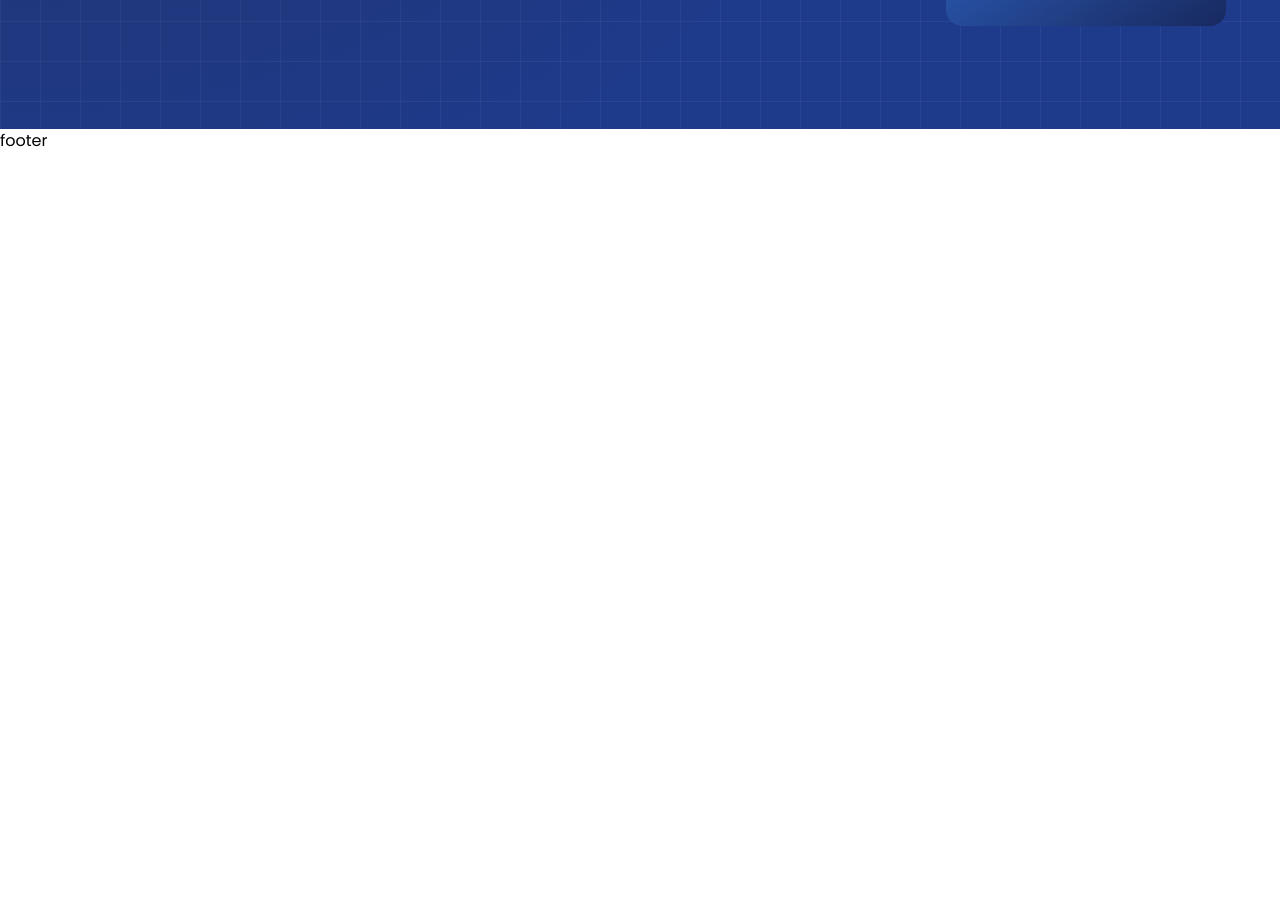
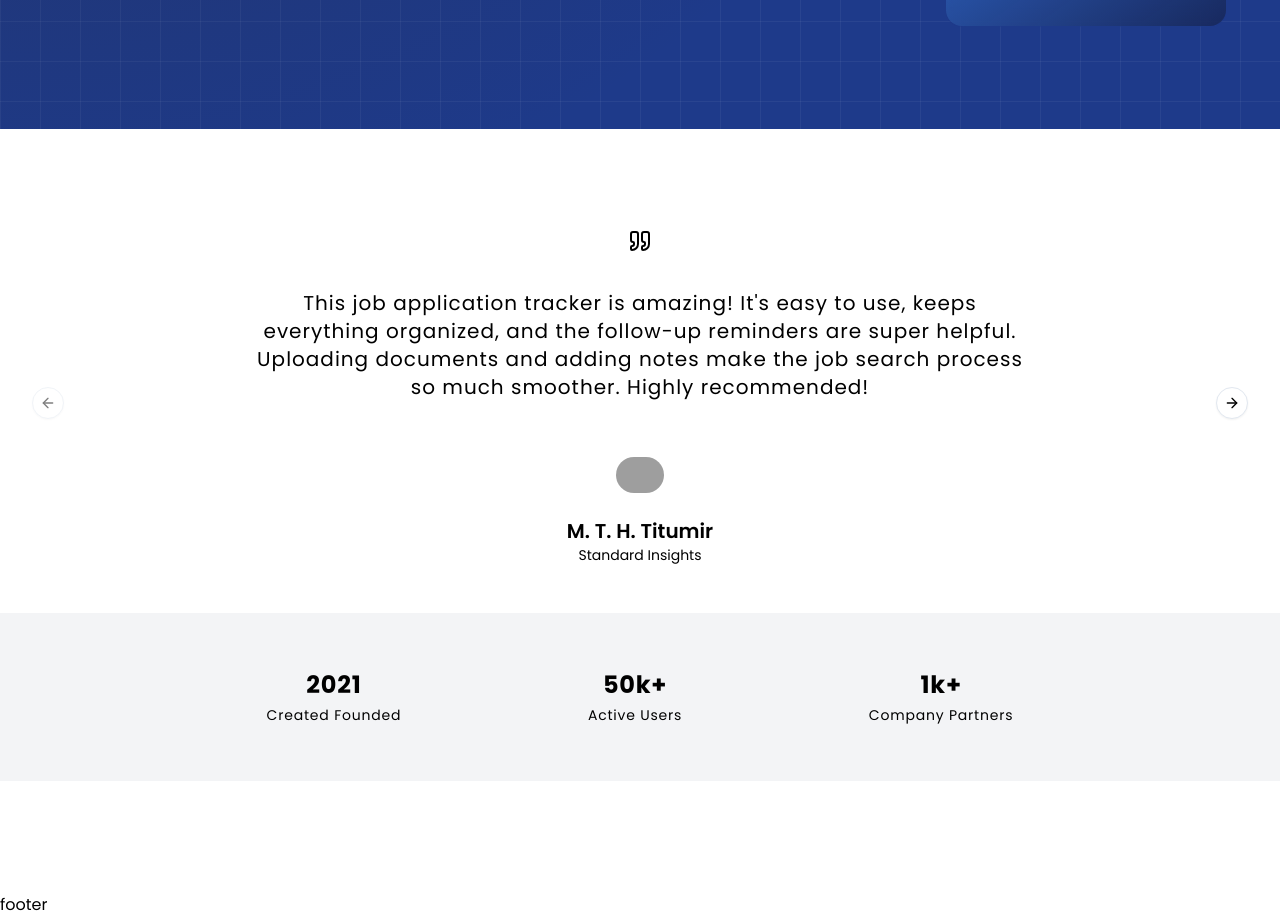
Before and after one commit to Career-Dock/career-dock-frontend, a Next.js app: page / in a window 1280 px wide. Shown: the part 2540-3457 px from the top of the page. Before the commit the page ends 2693 px from the top, so only its background shows below. Built offline with nearby package versions, Linux system fonts and the light colour scheme; grey boxes are pictures that could not be loaded.

Commit message:
feat: testimonial carosel added

```diff
--- a/next.config.js
+++ b/next.config.js
@@ -1,4 +1,13 @@
 /** @type {import('next').NextConfig} */
-const nextConfig = {}
+const nextConfig = {
+  images: {
+    remotePatterns: [
+      {
+        protocol: "https",
+        hostname: "**",
+      },
+    ],
+  },
+};
 
-module.exports = nextConfig
+module.exports = nextConfig;
--- a/package.json
+++ b/package.json
@@ -31,7 +31,7 @@
     "@radix-ui/react-select": "^2.1.2",
     "@radix-ui/react-separator": "^1.1.0",
     "@radix-ui/react-slider": "^1.2.1",
-    "@radix-ui/react-slot": "^1.1.0",
+    "@radix-ui/react-slot": "^1.1.1",
     "@radix-ui/react-switch": "^1.1.1",
     "@radix-ui/react-tabs": "^1.1.1",
     "@radix-ui/react-toast": "^1.2.2",
--- /dev/null
+++ b/src/app/(mainLayout)/_components/landing/testimonial-carousel.tsx
@@ -0,0 +1,110 @@
+import {
+  Carousel,
+  CarouselContent,
+  CarouselItem,
+  CarouselNext,
+  CarouselPrevious,
+} from "@/components/ui/carousel";
+import MaxWidthWrapper from "@/components/common/max-width-wrapper";
+import { Quote } from "lucide-react";
+import Image from "next/image";
+
+const TestimonialCarousel = () => {
+  const testimonials = [
+    {
+      text: "This job application tracker is amazing! It's easy to use, keeps everything organized, and the follow-up reminders are super helpful. Uploading documents and adding notes make the job search process so much smoother. Highly recommended!",
+      name: "M. T. H. Titumir",
+      company: "Standard Insights",
+      designation: "Full Stack Developer",
+      image: "https://ca.slack-edge.com/T1HBNSSKS-U07EN8GE5FV-c870771c1b9c-512",
+    },
+    {
+      text: "This job application tracker is amazing! It's easy to use, keeps everything organized, and the follow-up reminders are super helpful. Uploading documents and adding notes make the job search process so much smoother. Highly recommended!",
+      name: "Chowdhury Tafsir Ahmed Siddiki",
+      company: "Standard Insights",
+      image: "https://ca.slack-edge.com/T1HBNSSKS-U080LDJ7LS3-g159e0bd3616-512",
+    },
+    {
+      text: "This job application tracker is amazing! It's easy to use, keeps everything organized, and the follow-up reminders are super helpful. Uploading documents and adding notes make the job search process so much smoother. Highly recommended!",
+      name: "Mohammad Tanvir Chowdhury",
+      company: "Standard Insights",
+      image: "https://ca.slack-edge.com/T1HBNSSKS-U07S3GW2GKU-7a3f2fbf1508-512",
+    },
+  ];
+  return (
+    <div className="py-24">
+      <MaxWidthWrapper>
+        <Carousel className="w-full">
+          <CarouselContent>
+            {testimonials.map((test, index) => (
+              <CarouselItem key={index} className="w-full">
+                <div className="flex flex-col items-center justify-center px-4 text-center">
+                  <div className="px-3 py-1 text-xl mb-8">
+                    <Quote />
+                  </div>
+
+                  <div className="max-w-3xl">
+                    <p className="text-xl tracking-wider">{test.text}</p>
+                  </div>
+
+                  <div className="mt-10 flex flex-col items-center gap-4 sm:flex-row">
+                    <div className="flex flex-col items-center gap-3 p-4">
+                      <div className="relative w-12 h-12 rounded-full">
+                        <Image
+                          src={test.image}
+                          alt={test.name + "profile image"}
+                          width={48}
+                          height={48}
+                          className="object-contain rounded-full"
+                          priority
+                        />
+                      </div>
+                      <div className="flex flex-col">
+                        <h1 className="text-xl font-semibold">{test.name}</h1>
+                        <p className="text-sm">{test.company}</p>
+                      </div>
+                    </div>
+                  </div>
+                </div>
+              </CarouselItem>
+            ))}
+          </CarouselContent>
+          <CarouselPrevious />
+          <CarouselNext />
+        </Carousel>
+      </MaxWidthWrapper>
+      <StatsRow />
+    </div>
+  );
+};
+const StatsRow = () => {
+  const rows = [
+    {
+      data: "2021",
+      text: "Created Founded",
+    },
+    {
+      data: "50k+",
+      text: "Active Users",
+    },
+    {
+      data: "1k+",
+      text: "Company Partners",
+    },
+  ];
+  return (
+    <div className="bg-gray-100 dark:bg-gray-900 mt-8 mb-4">
+      <MaxWidthWrapper>
+        <div className="flex justify-evenly py-14">
+          {rows.map((row, index) => (
+            <div key={index} className="text-center tracking-wider">
+              <div className="text-2xl font-bold mb-1">{row.data}</div>
+              <div className="text-sm">{row.text}</div>
+            </div>
+          ))}
+        </div>
+      </MaxWidthWrapper>
+    </div>
+  );
+};
+export default TestimonialCarousel;
--- a/src/app/(mainLayout)/page.tsx
+++ b/src/app/(mainLayout)/page.tsx
@@ -1,6 +1,7 @@
 import FeatureGrid from './_components/landing/feature-grid';
 import FeatureShowcase from './_components/landing/feature-showcase';
 import Hero from './_components/landing/hero';
+import TestimonialCarousel from './_components/landing/testimonial-carousel';
 
 export default async function Home() {
   return (
@@ -8,6 +9,7 @@ export default async function Home() {
       <Hero />
       <FeatureShowcase />
       <FeatureGrid />
+      <TestimonialCarousel />
     </main>
   );
 }
```
Also changed, not shown: 1 other file (tests, documents, lock files or other folders).
